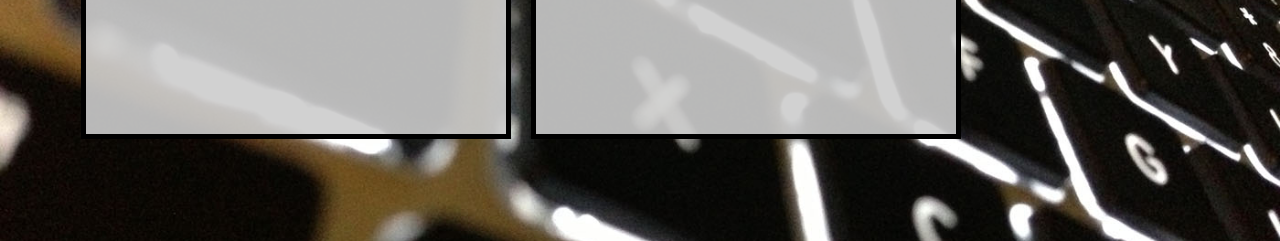
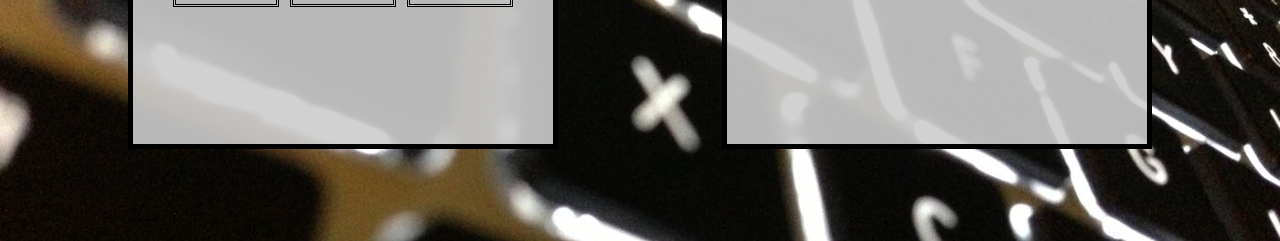
Before and after one commit to r34744/avf1308, a plain HTML site: page DemoAppPage/gkoenigavf1308.html in a window 1280 px wide. Shown: the part 559-800 px from the top of the page. Drawn offline with Linux system fonts and the light colour scheme.

Commit message:
fixed centering

```diff
--- a/DemoAppPage/main.css
+++ b/DemoAppPage/main.css
@@ -56,7 +56,8 @@ h3{
 	width: 380px;
 	float: left;
 	padding: 20px;
-	margin: 10px;
+	margin-top: 20px;
+	margin-left: 5%;
 	border-top-left-radius: 15px;
 	border-width: 5px;
 	border-style:solid;
@@ -67,9 +68,10 @@ h3{
 	background:rgba(204,204,204,.9);
 	height: 500px;
 	width: 380px;
-	float: left;
+	float: right;
 	padding: 20px;
-	margin: 10px;
+	margin-top: 20px;
+	margin-right: 5%;
 	border-top-right-radius: 15px;
 	border-width: 5px;
 	border-style:solid;
```
